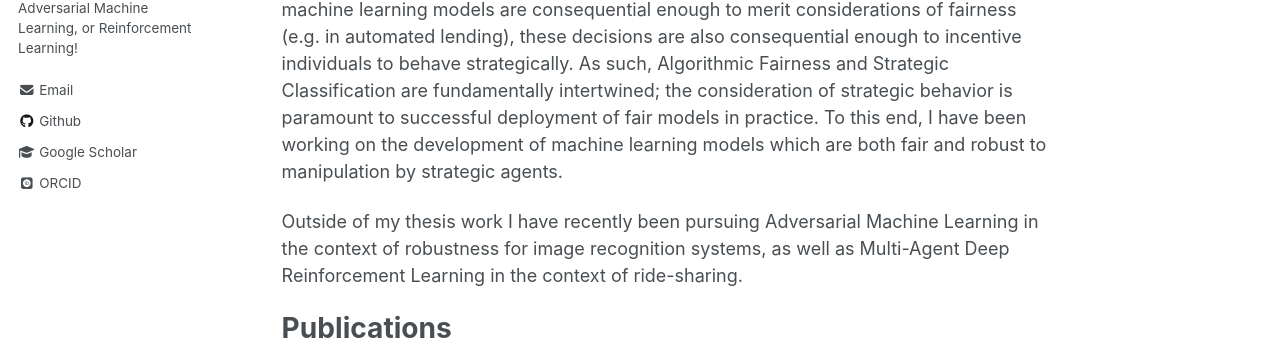
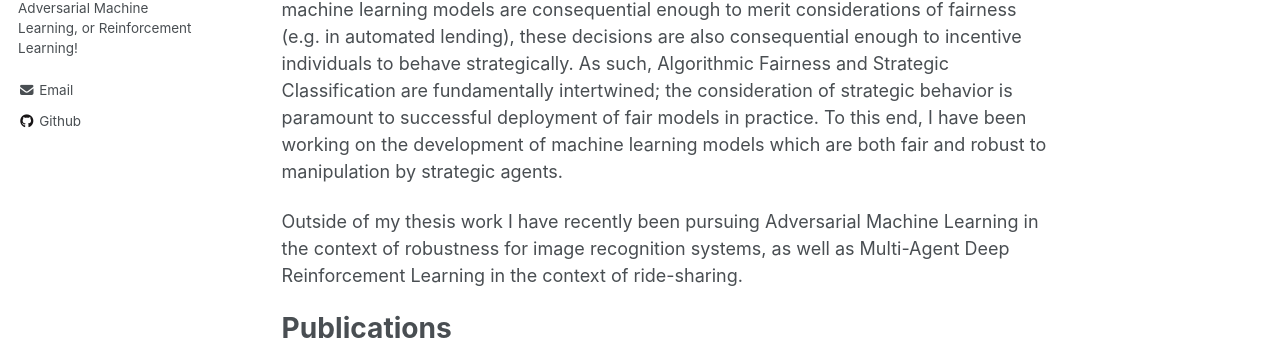
Before and after one commit to andrewEstornell/andrewEstornell.github.io, a Jekyll site: the page built from _pages/about.md, in a window 1280 px wide. Shown: the part 431-771 px from the top of the page. Built offline with Jekyll 4.4.1, drawn with Linux system fonts in a browser that asks for light colours; nearby versions of some CDN libraries; some web fonts are replaced; a script bundle is joined from its source files by our own code; library files that are not in the unit come from our copies.

Commit message:
Update _config.yml

```diff
--- a/_config.yml
+++ b/_config.yml
@@ -86,7 +86,7 @@ author:
   location         : #"St Louis Missori"
   employer         :
   pubmed           :
-  googlescholar    : "https://scholar.google.com/citations?user=SSW02WEAAAAJ&hl=en&oi=ao"
+  googlescholar    : # "https://scholar.google.com/citations?user=SSW02WEAAAAJ&hl=en&oi=ao"
   email            : "aestornell (at) wustl (dot) edu"
   researchgate     :  # example: "https://www.researchgate.net/profile/yourprofile"
   uri              :
@@ -103,7 +103,7 @@ author:
   impactstory      : #"https://profiles.impactstory.org/u/xxxx-xxxx-xxxx-xxxx"
   lastfm           :
   linkedin         :
-  orcid            : "https://scholar.google.com/citations?user=SSW02WEAAAAJ&hl=en&oi=ao" # "http://orcid.org/yourorcidurl"
+  orcid            :  # "http://orcid.org/yourorcidurl"
   pinterest        :
   soundcloud       :
   stackoverflow    : # http://stackoverflow.com/users/123456/username
```
